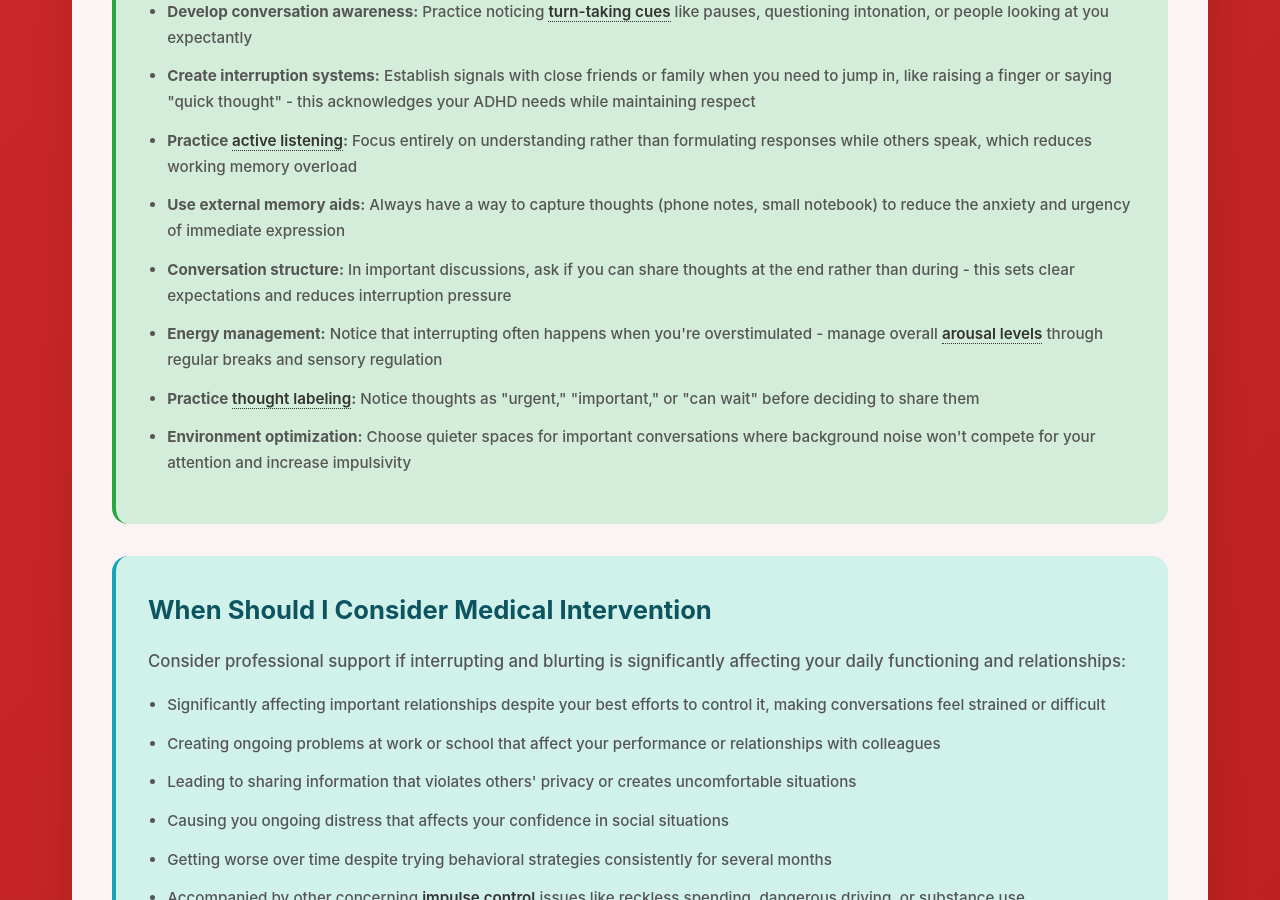
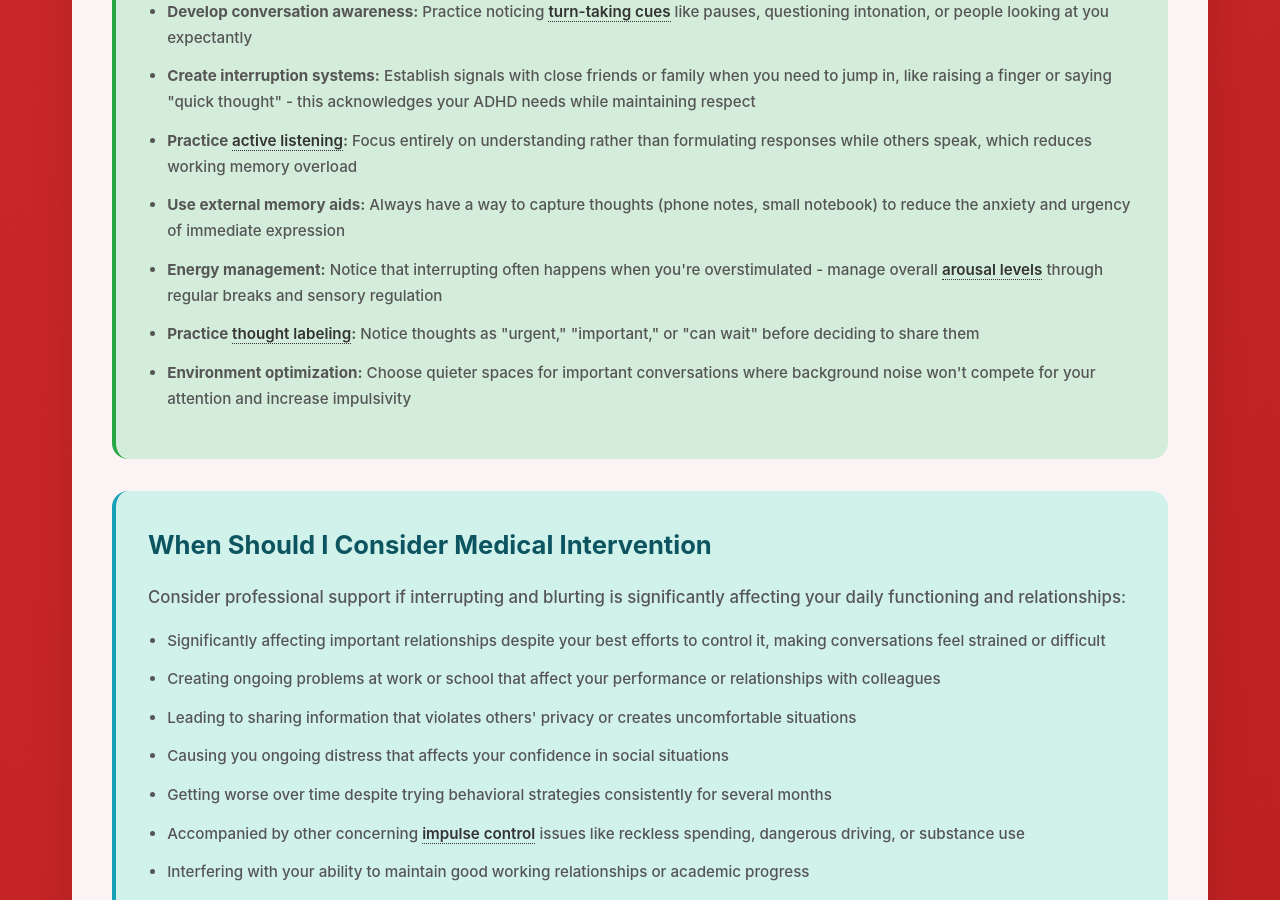
Before and after one commit to neurodivergent-survival-guide/neurodivergent-survival-guide, a Jekyll site: the page built from struggles/interrupting-and-blurting.html, in a window 1280 px wide and 900 px high, scrolled down 2896 px. Built offline with Jekyll 4.4.1, drawn with Linux system fonts in a browser that asks for light colours.

Commit message:
Update interrupting-and-blurting.html

```diff
--- a/struggles/interrupting-and-blurting.html
+++ b/struggles/interrupting-and-blurting.html
@@ -68,7 +68,6 @@ search_terms: ["can't stop interrupting", "blurt things out", "talk before think
             <li><strong>Create interruption systems:</strong> Establish signals with close friends or family when you need to jump in, like raising a finger or saying "quick thought" - this acknowledges your ADHD needs while maintaining respect</li>
             <li><strong>Practice <span class="jargon">active listening<span class="tooltip">Fully focusing on understanding what someone is saying rather than planning your response</span></span>:</strong> Focus entirely on understanding rather than formulating responses while others speak, which reduces working memory overload</li>
             <li><strong>Use external memory aids:</strong> Always have a way to capture thoughts (phone notes, small notebook) to reduce the anxiety and urgency of immediate expression</li>
-            <li><strong>Conversation structure:</strong> In important discussions, ask if you can share thoughts at the end rather than during - this sets clear expectations and reduces interruption pressure</li>
             <li><strong>Energy management:</strong> Notice that interrupting often happens when you're overstimulated - manage overall <span class="jargon">arousal levels<span class="tooltip">Your nervous system's general state of alertness and activation</span></span> through regular breaks and sensory regulation</li>
             <li><strong>Practice <span class="jargon">thought labeling<span class="tooltip">Mentally noting your thoughts as they arise to create awareness before speaking</span></span>:</strong> Notice thoughts as "urgent," "important," or "can wait" before deciding to share them</li>
             <li><strong>Environment optimization:</strong> Choose quieter spaces for important conversations where background noise won't compete for your attention and increase impulsivity</li>
```
